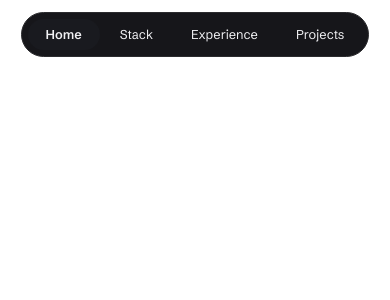
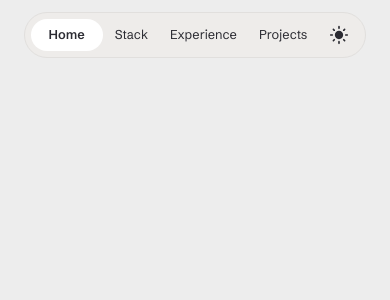
Before and after one commit to KarampelasDS/Portfolio, a Next.js app: page / in a window 390 px wide. Shown: the top 300 px of the page. Built offline with nearby package versions, Linux system fonts and the light colour scheme.

Commit message:
Added basic dark mode functionality

```diff
--- a/app/globals.css
+++ b/app/globals.css
@@ -1,26 +1,26 @@
 @import "tailwindcss";
 
 :root {
-  --background: #ffffff;
-  --foreground: #171717;
+  --background: #ededed;
+  --foreground: #0a0a0a;
+  --headerBackground: #eeecea;
+  --headerBackgroundActive: #fff;
+  --headerBorderColor: #e1dfdd;
+  --text: #2b2b32;
 }
 
-@theme inline {
-  --color-background: var(--background);
-  --color-foreground: var(--foreground);
-  --font-sans: var(--font-geist-sans);
-  --font-mono: var(--font-geist-mono);
-}
-
-@media (prefers-color-scheme: dark) {
-  :root {
-    --background: #0a0a0a;
-    --foreground: #ededed;
-  }
+[data-theme="dark"] {
+  --background: #0a0a0a;
+  --foreground: #ededed;
+  --headerBackground: #16161a;
+  --headerBackgroundActive: #191a1f;
+  --headerBorderColor: #2b2b2e;
+  --text: #f1f1f4;
 }
 
 body {
   background: var(--background);
   color: var(--foreground);
   overflow-x: hidden !important;
+  transition: all 0.15s ease-in;
 }
--- a/app/layout.tsx
+++ b/app/layout.tsx
@@ -1,6 +1,7 @@
 import type { Metadata } from "next";
 import { Schibsted_Grotesk } from "next/font/google";
 import "./globals.css";
+import ThemeInitializer from "@/components/ThemeInitializer/ThemeInitializer";
 
 const schibsted = Schibsted_Grotesk({
   subsets: ["latin"],
@@ -19,7 +20,9 @@ export default function RootLayout({
 }>) {
   return (
     <html lang="en" className={`${schibsted.className} h-full antialiased`}>
-      <body className="min-h-full flex flex-col">{children}</body>
+      <body className="min-h-full flex flex-col">
+        <ThemeInitializer>{children}</ThemeInitializer>
+      </body>
     </html>
   );
 }
--- a/app/page.tsx
+++ b/app/page.tsx
@@ -1,4 +1,4 @@
-import Header from "@/components/Header";
+import Header from "@/components/Header/Header";
 
 export default function Home() {
   return <Header />;
--- a/components/Header.module.css
+++ b/components/Header/Header.module.css
@@ -2,11 +2,11 @@
   display: flex;
   margin: 12px auto;
   gap: 12px;
-  background-color: #16161a;
+  background-color: var(--headerBackground);
   padding: 6px;
   border-radius: 100px;
-  color: #f1f1f4;
-  border: 1px solid #2b2b2e;
+  color: var(--text);
+  border: 1px solid var(--headerBorderColor);
   align-items: center;
   overflow-x: hidden;
   font-size: 1rem;
@@ -21,16 +21,29 @@
 
 .headerItemSelected {
   font-weight: 600;
-  background-color: #191a1f;
+  background-color: var(--headerBackgroundActive);
   padding: 6px 18px;
   border-radius: 100px;
   transition: font-weight 0.3s ease-out;
   cursor: pointer;
 }
 
-@media only screen and (max-width: 460px) {
+@media only screen and (max-width: 516px) {
+  .headerContainer {
+    gap: 2px;
+    font-size: 0.9rem;
+  }
+  .headerItem {
+    padding: 6px 19px;
+  }
+}
+
+@media only screen and (max-width: 450px) {
   .headerContainer {
     gap: 2px;
     font-size: 0.8rem;
   }
+  .headerItem {
+    padding: 6px 10px;
+  }
 }
--- a/components/Header.tsx
+++ b/components/Header/Header.tsx
@@ -2,8 +2,11 @@
 
 import styles from "./Header.module.css";
 import { useState } from "react";
+import { useTheme } from "@/hooks/useTheme";
+import { MdLightMode, MdDarkMode } from "react-icons/md";
 
 export default function Header() {
+  const { theme, toggleTheme } = useTheme();
   const items = [
     { label: "Home", destination: "#hero" },
     { label: "Stack", destination: "#hero" },
@@ -26,6 +29,13 @@ export default function Header() {
           {item.label}
         </span>
       ))}
+      <span className={styles.headerItem} onClick={() => toggleTheme()}>
+        {theme === "dark" ? (
+          <MdDarkMode size={20} />
+        ) : (
+          <MdLightMode size={20} />
+        )}
+      </span>
     </div>
   );
 }
--- /dev/null
+++ b/components/ThemeInitializer/ThemeInitializer.tsx
@@ -0,0 +1,13 @@
+"use client";
+
+import { useTheme } from "@/hooks/useTheme";
+
+export default function ThemeInitializer({
+  children,
+}: {
+  children: React.ReactNode;
+}) {
+  useTheme();
+
+  return <>{children}</>;
+}
--- /dev/null
+++ b/hooks/useTheme.ts
@@ -0,0 +1,35 @@
+"use client";
+
+import { useEffect, useState } from "react";
+
+type Theme = "light" | "dark";
+
+export function useTheme() {
+  const [theme, setTheme] = useState<Theme>("dark");
+
+  useEffect(() => {
+    const stored = localStorage.getItem("theme") as Theme | null;
+
+    if (stored) {
+      setTheme(stored);
+      return;
+    }
+
+    const prefersDark = window.matchMedia(
+      "(prefers-color-scheme: dark)",
+    ).matches;
+
+    setTheme(prefersDark ? "dark" : "light");
+  }, []);
+
+  useEffect(() => {
+    document.documentElement.setAttribute("data-theme", theme);
+    localStorage.setItem("theme", theme);
+  }, [theme]);
+
+  const toggleTheme = () => {
+    setTheme((t) => (t === "dark" ? "light" : "dark"));
+  };
+
+  return { theme, toggleTheme };
+}
--- a/package.json
+++ b/package.json
@@ -11,7 +11,8 @@
   "dependencies": {
     "next": "16.2.9",
     "react": "19.2.4",
-    "react-dom": "19.2.4"
+    "react-dom": "19.2.4",
+    "react-icons": "^5.6.0"
   },
   "devDependencies": {
     "@tailwindcss/postcss": "^4",
```
Also changed, not shown: 1 other file (tests, documents, lock files or other folders).
